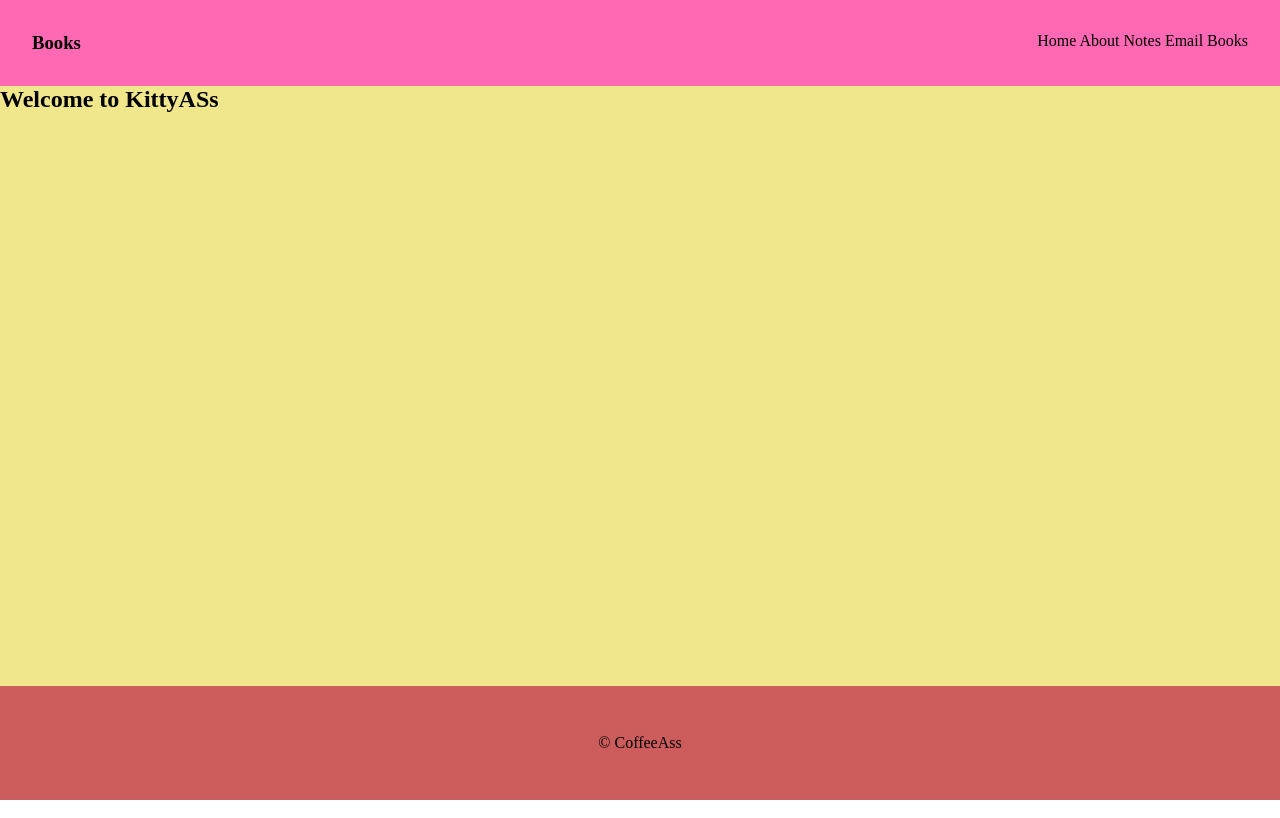
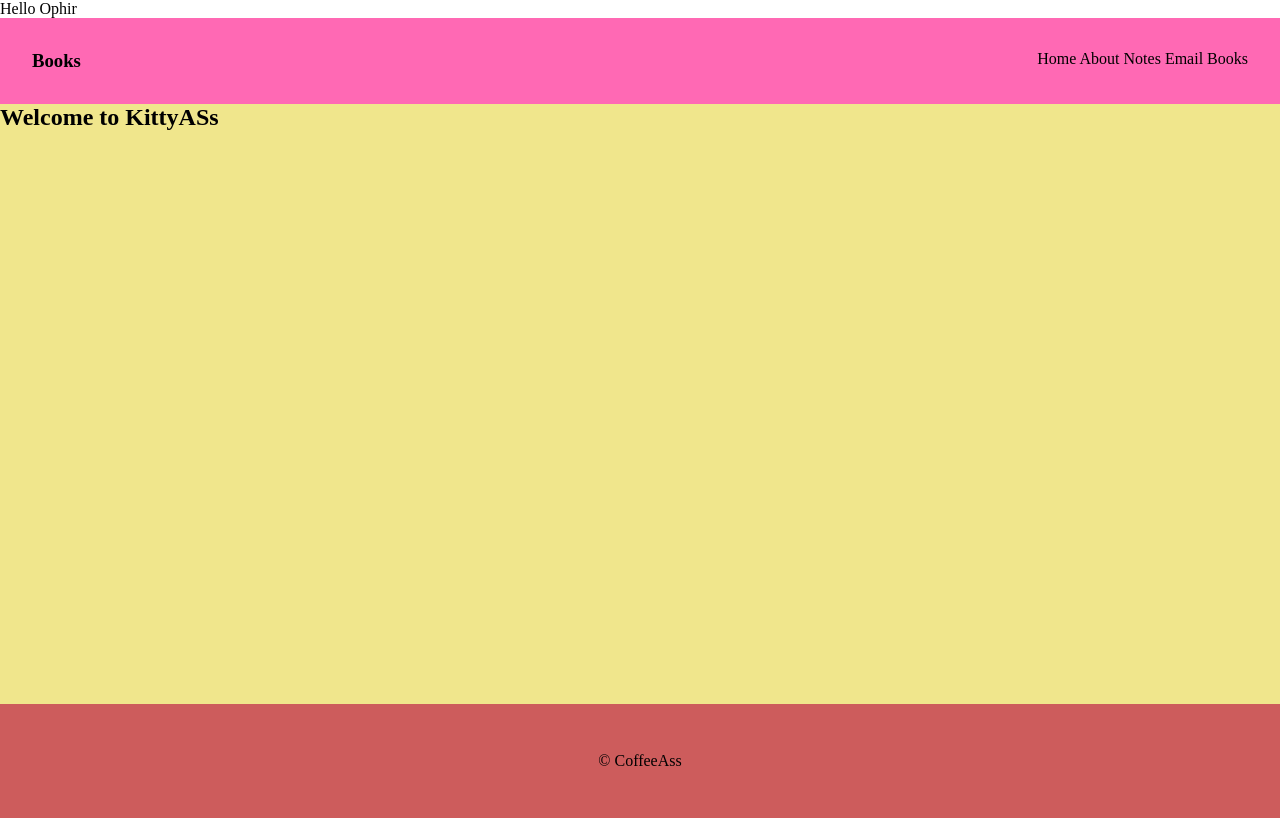
Before and after one commit to DoctorEnema/Appsus, a plain HTML site: page index.html in a window 1280 px wide. Drawn offline with Linux system fonts and the light colour scheme.

Commit message:
please work

```diff
--- a/index.html
+++ b/index.html
@@ -1,5 +1,6 @@
 <!DOCTYPE html>
 <html lang="en">
+
 <head>
     <meta charset="UTF-8">
     <meta http-equiv="X-UA-Compatible" content="IE=edge">
@@ -7,12 +8,14 @@
     <title>KittyAss</title>
     <link rel="stylesheet" href="cattus.css">
 </head>
+
 <body>
 
-
+    Hello Ophir
     <div id="app"></div>
     <script src="lib/vue.js"></script>
     <script src="lib/vue-router.js"></script>
     <script type="module" src="js/main/main.js"></script>
 </body>
+
 </html>
```
